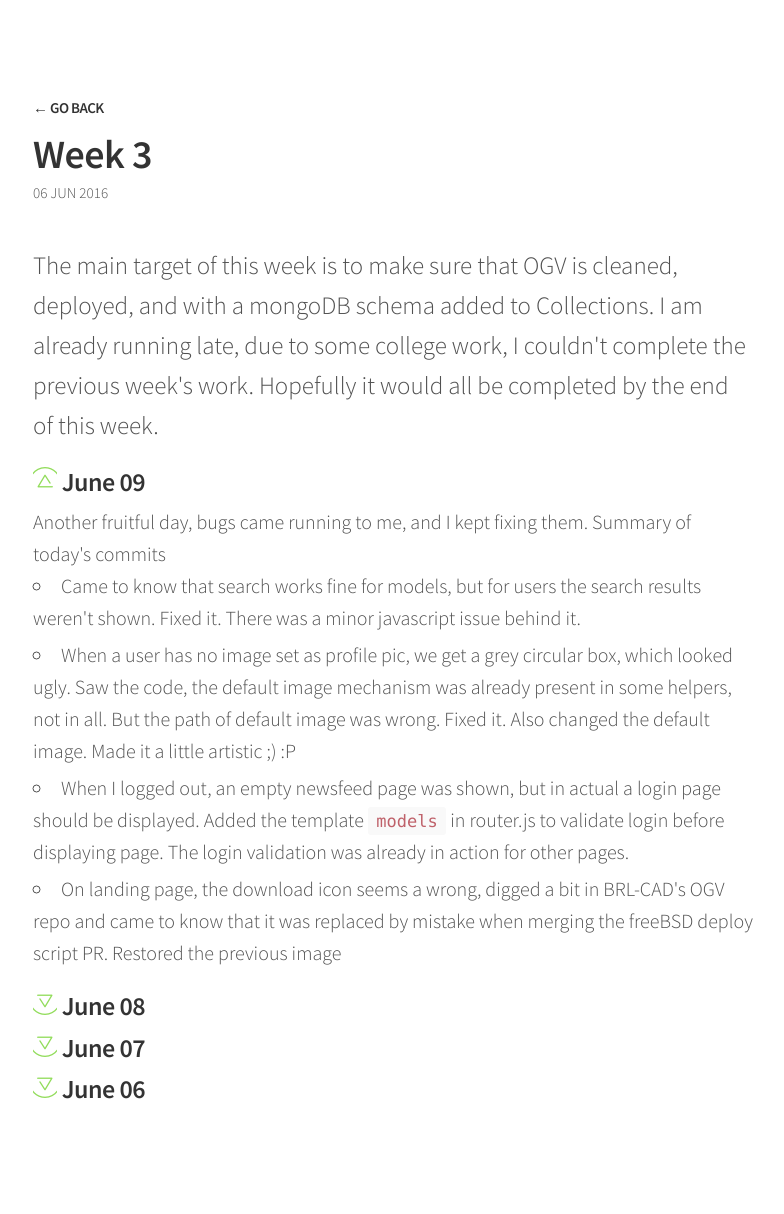
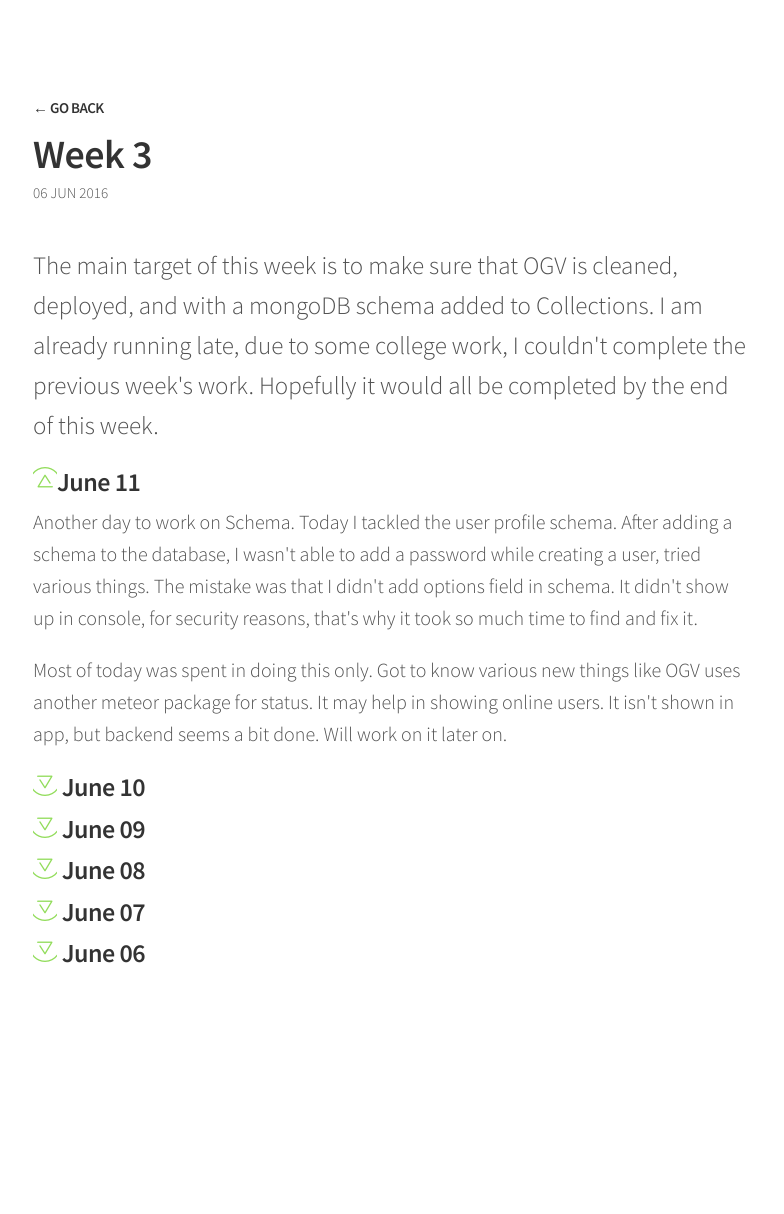
Before and after one commit to Gauravjeetsingh/Gauravjeetsingh.github.io, a Jekyll site: the page built from _posts/2016-06-06-Week-3.md, in a window 1280 px wide. Shown: the whole page, without its empty margins (247-1031 px from the left). Built offline with Jekyll 4.4.1, drawn with Linux system fonts in a browser that asks for light colours; nearby versions of some CDN libraries; after the commit the page ends 1078 px from its top, so only the background shows below that.

Commit message:
updated log

```diff
--- a/_posts/2016-06-06-Week-3.md
+++ b/_posts/2016-06-06-Week-3.md
@@ -7,6 +7,22 @@ The main target of this week is to make sure that OGV is cleaned, deployed, and
 </p>
 
 <div class="accordion">
+<h3>June 11</h3>
+<div>
+<p>Another day to work on Schema. Today I tackled the user profile schema. After adding a schema to the database, I wasn't able to add a password while creating a user, tried various things. The mistake was that I didn't add options field in schema. It didn't show up in console, for security reasons, that's why it took so much time to find and fix it.</p>
+
+<p>Most of today was spent in doing this only. Got to know various new things like OGV uses another meteor package for status. It may help in showing online users. It isn't shown in app, but backend seems a bit done. Will work on it later on.</p>
+</div>
+
+<h3> June 10 </h3>
+<div>
+<p>Today was a schema day, I had to work on schema for OGV. It took me some amount of time to get started. I had to add another pacakge named collection2 to attach a schema to a collection.</p>
+ <code>meteor add aldeed:collection2</code>
+<p>This pacakge enabled us to attach a schema to the collection, the basic syntax of doing this is by</p>
+<code>collectionName.attachSchema(schemaName);</code>
+<p>By the end of the day, I was able to successfully add a valid schema to OgvSettings collection. It contains the admin settings, like mged path and g-obj path</p>
+</div>
+
 <h3> June 09 </h3>
 <div>
 Another fruitful day, bugs came running to me, and I kept fixing them.
@@ -17,6 +33,9 @@ Summary of today's commits
 <li>When I logged out, an empty newsfeed page was shown, but in actual a login page should be displayed. Added the template <code>models</code> in router.js to validate login before displaying page. The login validation was already in action for other pages. </li>
 <li>On landing page, the download icon seems a wrong, digged a bit in BRL-CAD's OGV repo and came to know that it was replaced by mistake when merging the freeBSD deploy script PR. Restored the previous image</li>
 </ul>
+<p>In the end of the day, I once again tried to create a freeBSD bootable usb, and failed :(</p>
+<p>It was chat time with my mentor Inderpreet Singh. I talked about my recent PR to github. And then he offered me to give a FreeBSD VPS for deploying OGV, as I was failing to install on my local machine. It would really boost the deployment, but still I am advised to keep working on installation side by side as it would be a good learning expereince.</p>
+<p>Everything looks good for now, it seems that by mid term evaluation I will be able to push all the changes I proposed in my proposal</p>
 </div>
 
 <h3> June 08 </h3>
```
